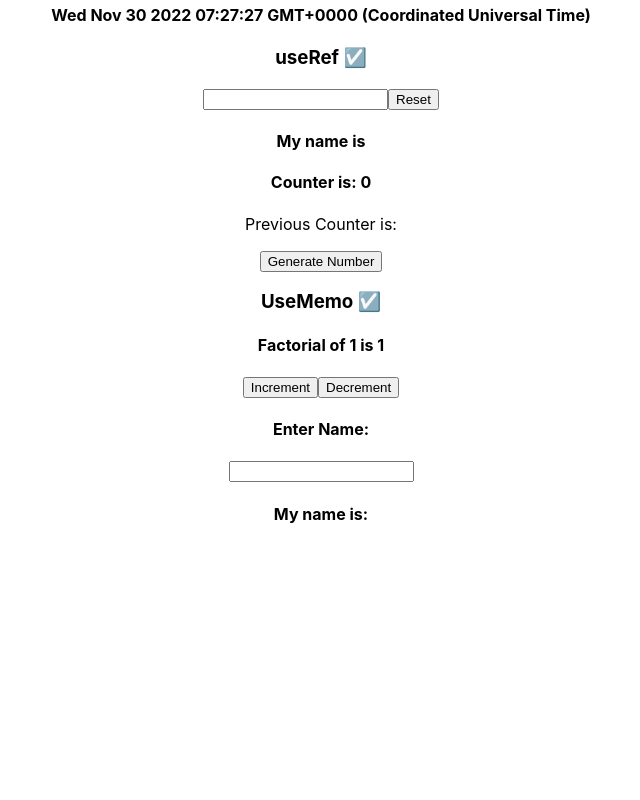
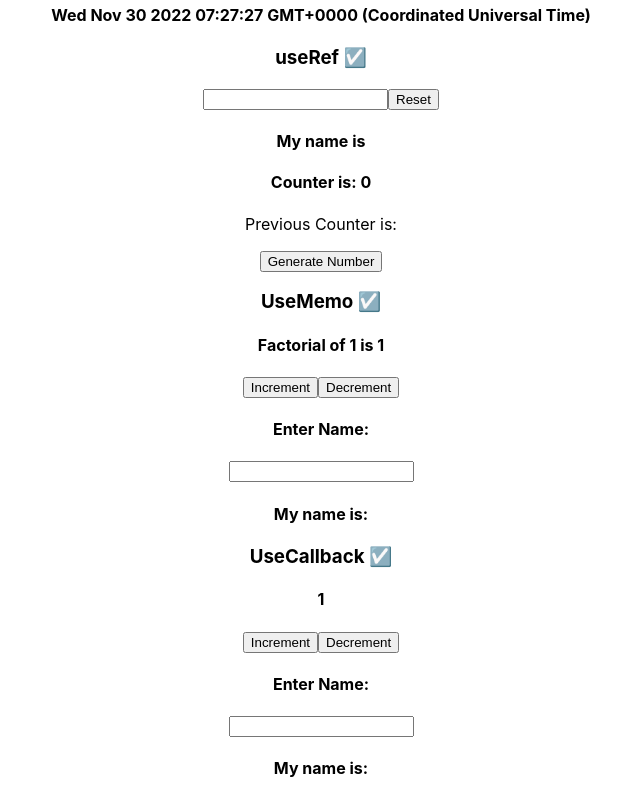
Before and after one commit to Tausif4171/React-Hooks, a React (Create React App) app: page / in a window 1280 px wide. Shown: the part 494-1294 px from the top of the page, without its empty margins (319-959 px from the left). Before the commit the page ends 1039 px from the top, so only its background shows below. Built offline with nearby package versions, Linux system fonts and the light colour scheme.

Commit message:
setup code for useCallback hook

```diff
--- a/src/App.js
+++ b/src/App.js
@@ -3,6 +3,7 @@ import UseState from "./React Hooks/useState";
 import Main from './React Hooks/useEffect/Main'
 import UseRef from "./React Hooks/useRef";
 import UseMemo from "./React Hooks/useMemo";
+import UseCallback from "./React Hooks/useCallback";
 
 function App() {
   return (
@@ -12,6 +13,7 @@ function App() {
       <Main />
       <UseRef />
       <UseMemo />
+      <UseCallback />
     </div>
   );
 }
--- /dev/null
+++ b/src/React Hooks/useCallback.js
@@ -0,0 +1,20 @@
+import React, { useState } from "react";
+
+const UseCallback = () => {
+  const [counter, setCounter] = useState(1);
+  const [name, setName] = useState("");
+
+  return (
+    <div>
+      <h3>UseCallback ☑️</h3>
+      <h4>{counter}</h4>
+      <button onClick={() => setCounter(counter + 1)}>Increment</button>
+      <button onClick={() => setCounter(counter - 1)}>Decrement</button>
+      <h4>Enter Name:</h4>
+      <input value={name} onChange={(e) => setName(e.target.value)} />
+      <h4>My name is: {name}</h4>
+    </div>
+  );
+};
+
+export default UseCallback;
```
